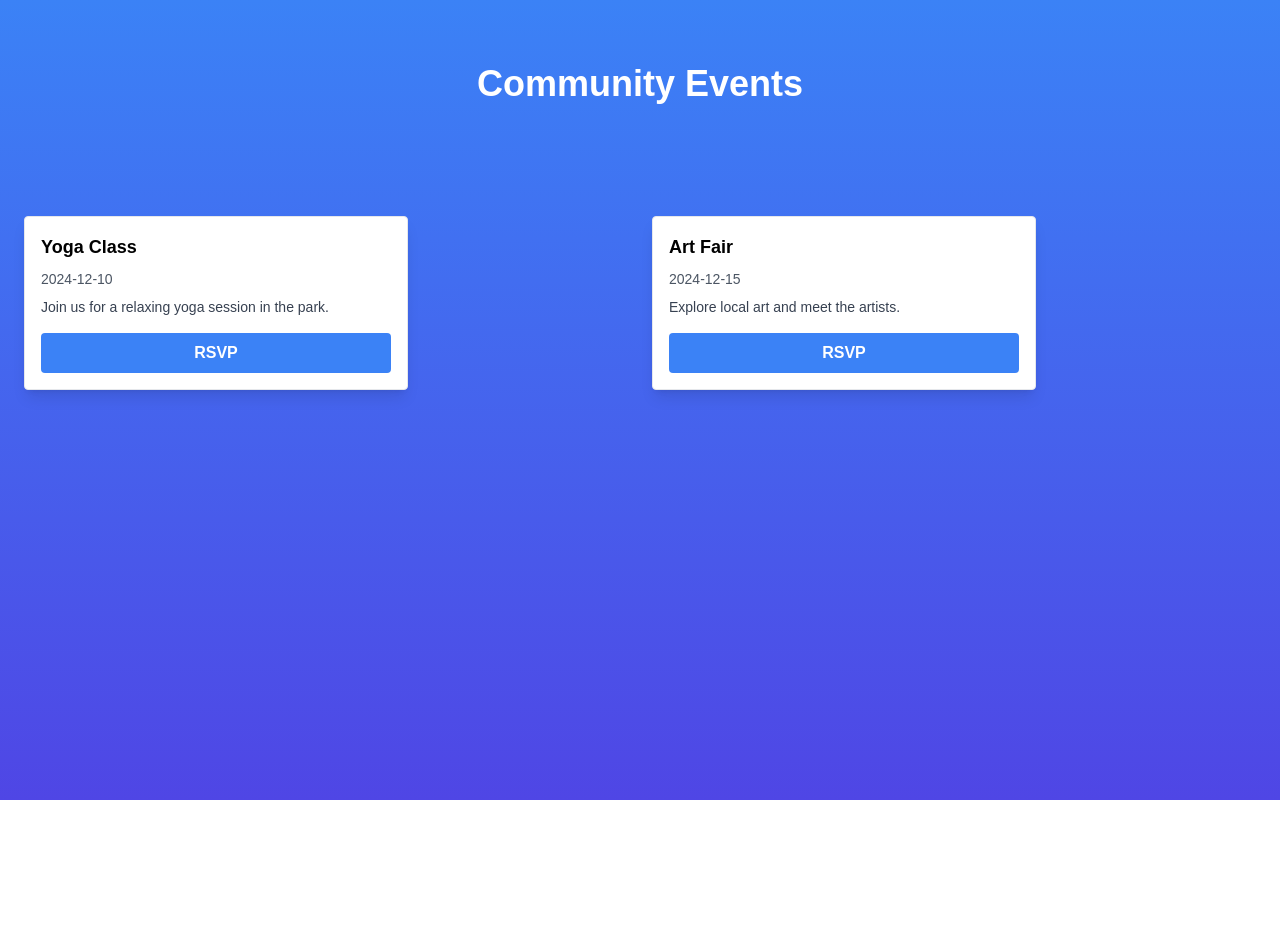
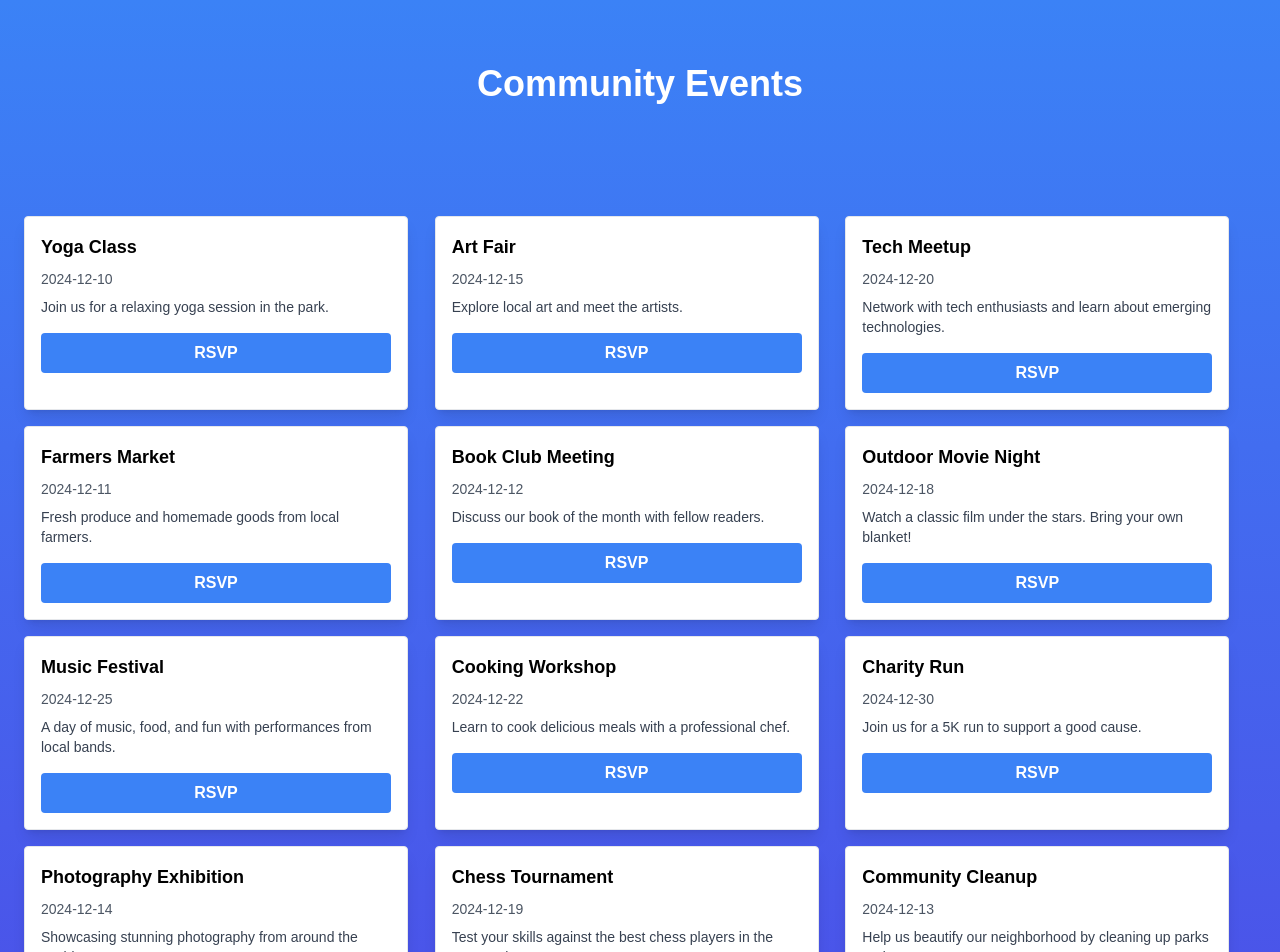
Before and after one commit to SamuelAdly/eventapp, a Next.js app: page /explore in a window 1280 px wide. Shown: the top 952 px of the page. Before the commit the page ends 800 px from the top, so only its background shows below. Built offline with nearby package versions, Linux system fonts and the light colour scheme.

Commit message:
Created Explore page and temporary list of events for display

```diff
--- a/app/explore/page.js
+++ b/app/explore/page.js
@@ -1,29 +1,22 @@
 'use client';
-import React from 'react';
+import React, {useEffect, useState} from 'react';
 import EventCard from "../components/EventCard";
-
-const events = [
-    {
-      id: 1,
-      title: "Yoga Class",
-      date: "2024-12-10",
-      location: { lat: 40.7128, lng: -74.006 },
-      description: "Join us for a relaxing yoga session in the park.",
-    },
-    {
-      id: 2,
-      title: "Art Fair",
-      date: "2024-12-15",
-      location: { lat: 40.7306, lng: -73.9352 },
-      description: "Explore local art and meet the artists.",
-    },
-  ];
 
 
 
 
 const EventList = () => {
-    // const {title, date, location, description} = localEvent;
+
+    const [events, setEvents] = useState([]);
+
+    useEffect(() => {
+      const fetchEvents = async () => {
+        const response = await fetch("/events.json");
+        const data = await response.json();
+        setEvents(data);
+      };
+      fetchEvents();
+    }, []);
 
     const handleRSVP = (eventId) => {
         alert(`RSVPed to event ID : ${eventId}`);
@@ -31,12 +24,14 @@ const EventList = () => {
 
     return(
         <div className="min-h-screen bg-gradient-to-b from-blue-500 to-indigo-600 text-white">
+            { /* Page header */}
             <section className="container mx-auto px-6 py-16 text-center">
-
                 <h1 className="text-4xl font-bold mb-6">Community Events</h1>
             </section>
+            { /* Events */}
+
             <div className="container mx-auto p-6">
-                <div className="grid grid-cols-1 md:grid-cols-2 gap-6">
+                <div className="grid grid-cols-3 gap-y-4">
                 {events.map((event) => (
                     <EventCard key={event.id} localEvent={event} onRSVP={handleRSVP} />
                 ))}
--- /dev/null
+++ b/public/events.json
@@ -0,0 +1,107 @@
+[
+  {
+    "id": 1,
+    "title": "Yoga Class",
+    "date": "2024-12-10",
+    "location": { "lat": 40.7128, "lng": -74.006 },
+    "description": "Join us for a relaxing yoga session in the park."
+  },
+  {
+    "id": 2,
+    "title": "Art Fair",
+    "date": "2024-12-15",
+    "location": { "lat": 40.7306, "lng": -73.9352 },
+    "description": "Explore local art and meet the artists."
+  },
+  {
+    "id": 3,
+    "title": "Tech Meetup",
+    "date": "2024-12-20",
+    "location": { "lat": 37.7749, "lng": -122.4194 },
+    "description": "Network with tech enthusiasts and learn about emerging technologies."
+  },
+  {
+    "id": 4,
+    "title": "Farmers Market",
+    "date": "2024-12-11",
+    "location": { "lat": 34.0522, "lng": -118.2437 },
+    "description": "Fresh produce and homemade goods from local farmers."
+  },
+  {
+    "id": 5,
+    "title": "Book Club Meeting",
+    "date": "2024-12-12",
+    "location": { "lat": 41.8781, "lng": -87.6298 },
+    "description": "Discuss our book of the month with fellow readers."
+  },
+  {
+    "id": 6,
+    "title": "Outdoor Movie Night",
+    "date": "2024-12-18",
+    "location": { "lat": 36.1699, "lng": -115.1398 },
+    "description": "Watch a classic film under the stars. Bring your own blanket!"
+  },
+  {
+    "id": 7,
+    "title": "Music Festival",
+    "date": "2024-12-25",
+    "location": { "lat": 29.7604, "lng": -95.3698 },
+    "description": "A day of music, food, and fun with performances from local bands."
+  },
+  {
+    "id": 8,
+    "title": "Cooking Workshop",
+    "date": "2024-12-22",
+    "location": { "lat": 39.7392, "lng": -104.9903 },
+    "description": "Learn to cook delicious meals with a professional chef."
+  },
+  {
+    "id": 9,
+    "title": "Charity Run",
+    "date": "2024-12-30",
+    "location": { "lat": 25.7617, "lng": -80.1918 },
+    "description": "Join us for a 5K run to support a good cause."
+  },
+  {
+    "id": 10,
+    "title": "Photography Exhibition",
+    "date": "2024-12-14",
+    "location": { "lat": 47.6062, "lng": -122.3321 },
+    "description": "Showcasing stunning photography from around the world."
+  },
+  {
+    "id": 11,
+    "title": "Chess Tournament",
+    "date": "2024-12-19",
+    "location": { "lat": 40.4406, "lng": -79.9959 },
+    "description": "Test your skills against the best chess players in the community."
+  },
+  {
+    "id": 12,
+    "title": "Community Cleanup",
+    "date": "2024-12-13",
+    "location": { "lat": 32.7157, "lng": -117.1611 },
+    "description": "Help us beautify our neighborhood by cleaning up parks and streets."
+  },
+  {
+    "id": 13,
+    "title": "Dance Workshop",
+    "date": "2024-12-16",
+    "location": { "lat": 39.9526, "lng": -75.1652 },
+    "description": "Learn fun dance moves in a friendly and energetic environment."
+  },
+  {
+    "id": 14,
+    "title": "Gardening Basics",
+    "date": "2024-12-09",
+    "location": { "lat": 30.2672, "lng": -97.7431 },
+    "description": "Learn how to start and maintain your own garden."
+  },
+  {
+    "id": 15,
+    "title": "Holiday Craft Fair",
+    "date": "2024-12-23",
+    "location": { "lat": 38.9072, "lng": -77.0369 },
+    "description": "Buy unique holiday gifts made by local artisans."
+  }
+]
```
